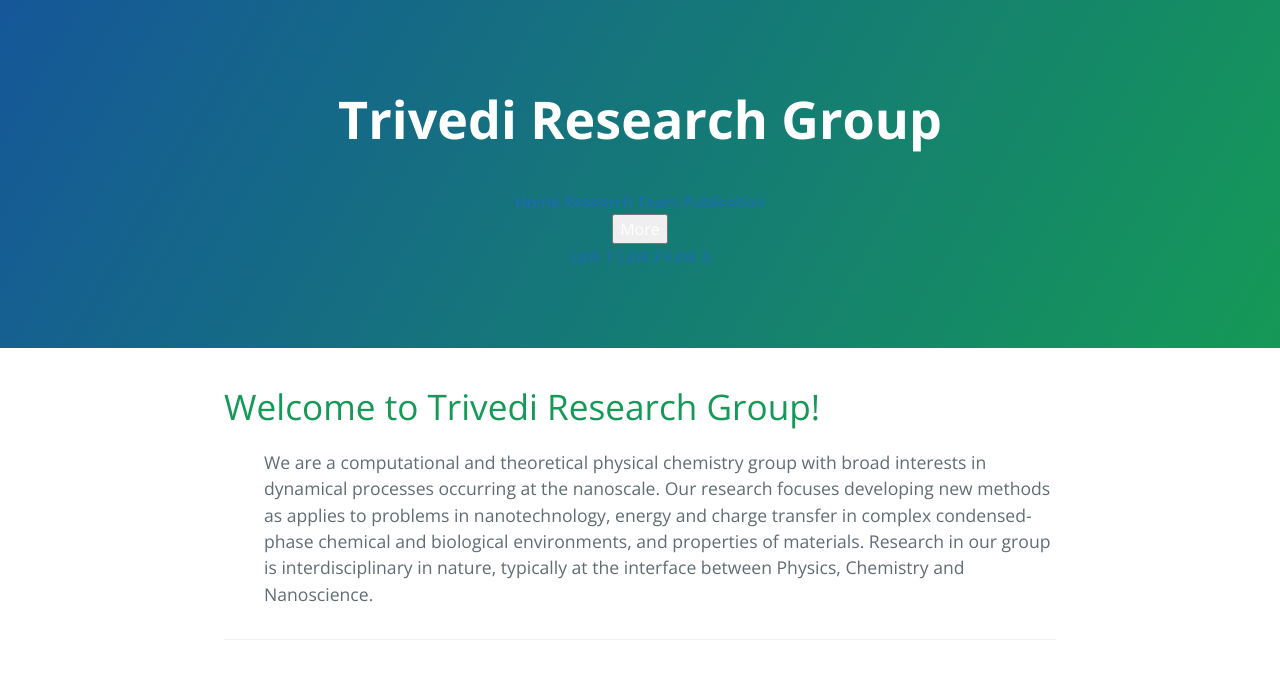
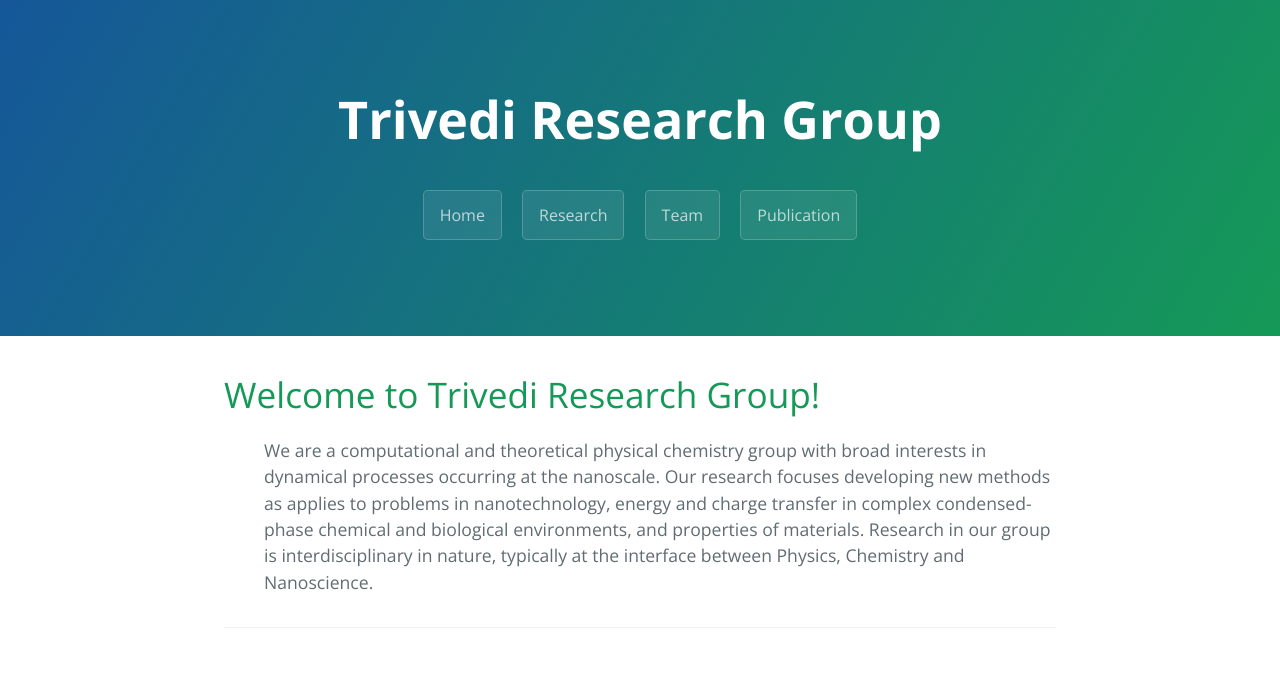
Before and after one commit to dharatrivedi/dharatrivedi.github.io, a Jekyll site: the page built from index.html, in a window 1280 px wide. Shown: the top 679 px of the page. Built offline with Jekyll 4.4.1, drawn with Linux system fonts in a browser that asks for light colours; the list of posts is cut into pages by our own code.

Commit message:
Update page-header.html

```diff
--- a/_includes/page-header.html
+++ b/_includes/page-header.html
@@ -1,16 +1,8 @@
 <section class="page-header">
   <h1 class="project-name">{{ site.title }}</h1>
   <h2 class="project-tagline">{{ site.tagline }}</h2>
-  <a href="https://dharatrivedi.github.io/" class="dropbtn">Home</a>
-  <a href="https://dharatrivedi.github.io/research.html" class="dropbtn">Research</a>
-  <a href="https://dharatrivedi.github.io/people.html" class="dropbtn">Team</a>
-  <a href="https://dharatrivedi.github.io/publication.html" class="dropbtn">Publication</a>
-  <div class="dropdown">
-    <button class="dropbtn">More</button>
-      <div class="dropdown-content">
-        <a href="#">Link 1</a>
-        <a href="#">Link 2</a>
-        <a href="#">Link 3</a>
-      </div>
-  </div>
+  <a href="https://dharatrivedi.github.io/" class="btn">Home</a>
+  <a href="https://dharatrivedi.github.io/research.html" class="btn">Research</a>
+  <a href="https://dharatrivedi.github.io/people.html" class="btn">Team</a>
+  <a href="https://dharatrivedi.github.io/publication.html" class="btn">Publication</a>
 </section>
```
